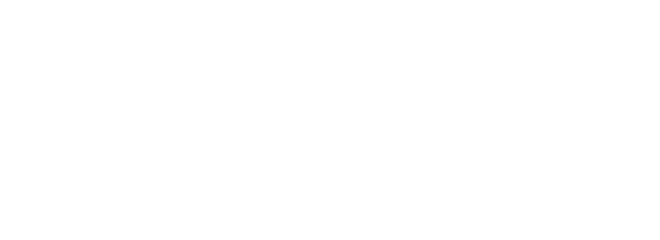
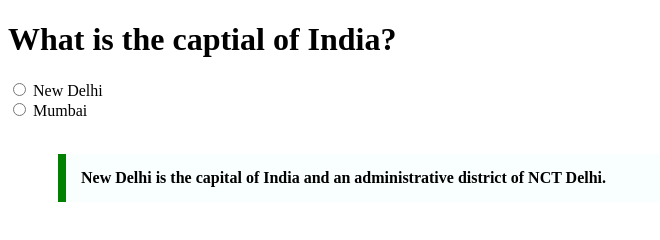
Before and after one commit to acciojob/trivia-Swwapnil1182, a website: page main.html in a window 1280 px wide. Shown: the whole page, without its empty margins (0-660 px from the left). Drawn offline with Linux system fonts and the light colour scheme.

Commit message:
created a submission

```diff
--- a/main.html
+++ b/main.html
@@ -8,6 +8,16 @@
 
 <body>
 	<!-- the entire body must be written by student -->
+	<h1>What is the captial of India?</h1>
+
+	<input type="radio">
+	<label>New Delhi</label><br>
+
+	<input type="radio">
+	<label>Mumbai</label><br><br>
+
+	<blockquote class="capital"><p>New Delhi is the capital of India and an administrative district of NCT Delhi.</p></blockquote>
+
     <script type="text/javascript" src="./script.js">
 </script>
 
--- a/styles.css
+++ b/styles.css
@@ -1,2 +1,12 @@
 
 /* Your CSS Code here. */
+
+p{
+	max-width:600px;
+	margin:10px;
+	padding:15px;
+	border-left:8px solid green;
+	background-color: #f8fffe ;
+	font-weight:bold;
+
+}
```
